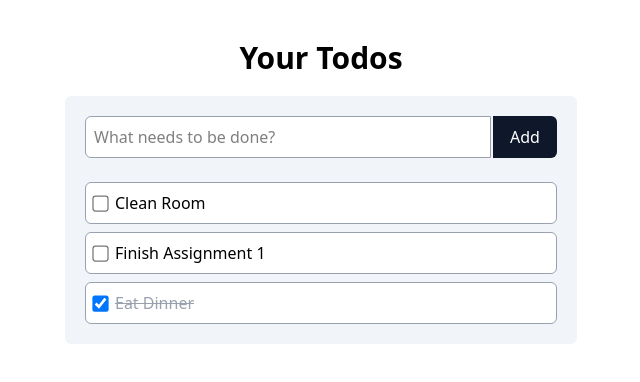
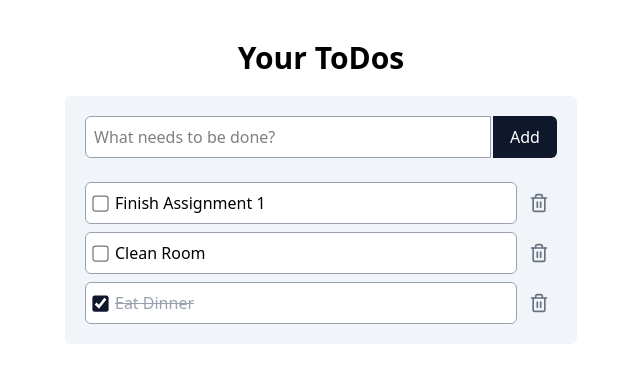
Before and after one commit to devin-caron/ToDo, a React (Vite) app: page / in a window 1280 px wide. Shown: the top 382 px of the page, without its empty margins (319-959 px from the left). Built offline with nearby package versions, Linux system fonts and the light colour scheme.

Commit message:
Added removing tasks and some styling

```diff
--- a/index.html
+++ b/index.html
@@ -1,10 +1,10 @@
-<!doctype html>
+<!DOCTYPE html>
 <html lang="en">
   <head>
     <meta charset="UTF-8" />
     <link rel="icon" type="image/svg+xml" href="/vite.svg" />
     <meta name="viewport" content="width=device-width, initial-scale=1.0" />
-    <title>todo</title>
+    <title>ToDo</title>
   </head>
   <body>
     <div id="root"></div>
--- a/src/App.tsx
+++ b/src/App.tsx
@@ -1,7 +1,7 @@
 import { useState } from "react";
-import TodoItem from "./components/TodoItem";
 import { dummyData } from "./data/todos";
 import { AddTodoForm } from "./components/AddTodoForm";
+import TodoList from "./components/TodoList";
 
 function App() {
   const [todos, setTodos] = useState(dummyData);
@@ -23,20 +23,20 @@
     ]);
   }
 
+  function deleteTodo(id: number) {
+    setTodos((prevTodos) => prevTodos.filter((todo) => todo.id !== id));
+  }
+
   return (
-    <main className="py-10 px-5 h-screen space-y-5">
-      <h1 className="font-bold text-3xl text-center">Your Todos</h1>
+    <main className="py-10 px-5 h-screen space-y-5 overflow-y-auto">
+      <h1 className="font-bold text-3xl text-center">Your ToDos</h1>
       <div className="max-w-lg mx-auto bg-slate-100 rounded-md p-5 space-y-6">
         <AddTodoForm onSubmit={addTodo} />
-        <div className="space-y-2">
-          {todos.map((todo) => (
-            <TodoItem
-              key={todo.id}
-              todo={todo}
-              onCompletedChange={setTodoCompleted}
-            />
-          ))}
-        </div>
+        <TodoList
+          todos={todos}
+          onCompletedChange={setTodoCompleted}
+          onDelete={deleteTodo}
+        />
       </div>
     </main>
   );
--- a/src/components/TodoItem.tsx
+++ b/src/components/TodoItem.tsx
@@ -1,24 +1,36 @@
+import { Trash2 } from "lucide-react";
 import type { Todo } from "../types/todo";
 
 interface TodoItemProps {
   todo: Todo;
   onCompletedChange: (id: number, completed: boolean) => void;
+  onDelete: (id: number) => void;
 }
 
-export default function TodoItem({ todo, onCompletedChange }: TodoItemProps) {
+export default function TodoItem({
+  todo,
+  onCompletedChange,
+  onDelete,
+}: TodoItemProps) {
   return (
-    <div>
-      <label className="flex items-center gap-2 border rounded-md p-2 border-gray-400 bg-white hover:bg-slate-50">
+    <div className="flex items-center gap-1">
+      <label className="flex items-center gap-2 border rounded-md p-2 border-gray-400 bg-white hover:bg-slate-50 grow">
         <input
           type="checkbox"
           checked={todo.completed}
           onChange={(e) => onCompletedChange(todo.id, e.target.checked)}
-          className="scale-125"
+          className="scale-125 accent-slate-900"
         />
         <span className={todo.completed ? "line-through text-gray-400" : ""}>
           {todo.title}
         </span>
       </label>
+      <button onClick={() => onDelete(todo.id)} className="p-2">
+        <Trash2
+          size={20}
+          className="text-gray-500 hover:bg-slate-700 hover:rounded-sm"
+        />
+      </button>
     </div>
   );
 }
--- /dev/null
+++ b/src/components/TodoList.tsx
@@ -0,0 +1,41 @@
+import type { Todo } from "../types/todo";
+import TodoItem from "./TodoItem";
+
+interface TodoListProps {
+  todos: Todo[];
+  onCompletedChange: (id: number, completed: boolean) => void;
+  onDelete: (id: number) => void;
+}
+
+export default function TodoList({
+  todos,
+  onCompletedChange,
+  onDelete,
+}: TodoListProps) {
+  const todosSorted = todos.sort((a, b) => {
+    if (a.completed === b.completed) {
+      return b.id - a.id;
+    }
+    return a.completed ? 1 : -1;
+  });
+
+  return (
+    <>
+      <div className="space-y-2">
+        {todosSorted.map((todo) => (
+          <TodoItem
+            key={todo.id}
+            todo={todo}
+            onCompletedChange={onCompletedChange}
+            onDelete={onDelete}
+          />
+        ))}
+      </div>
+      {todos.length === 0 && (
+        <p className="text-center text-sm text-gray-500">
+          No ToDos created yet
+        </p>
+      )}
+    </>
+  );
+}
```
